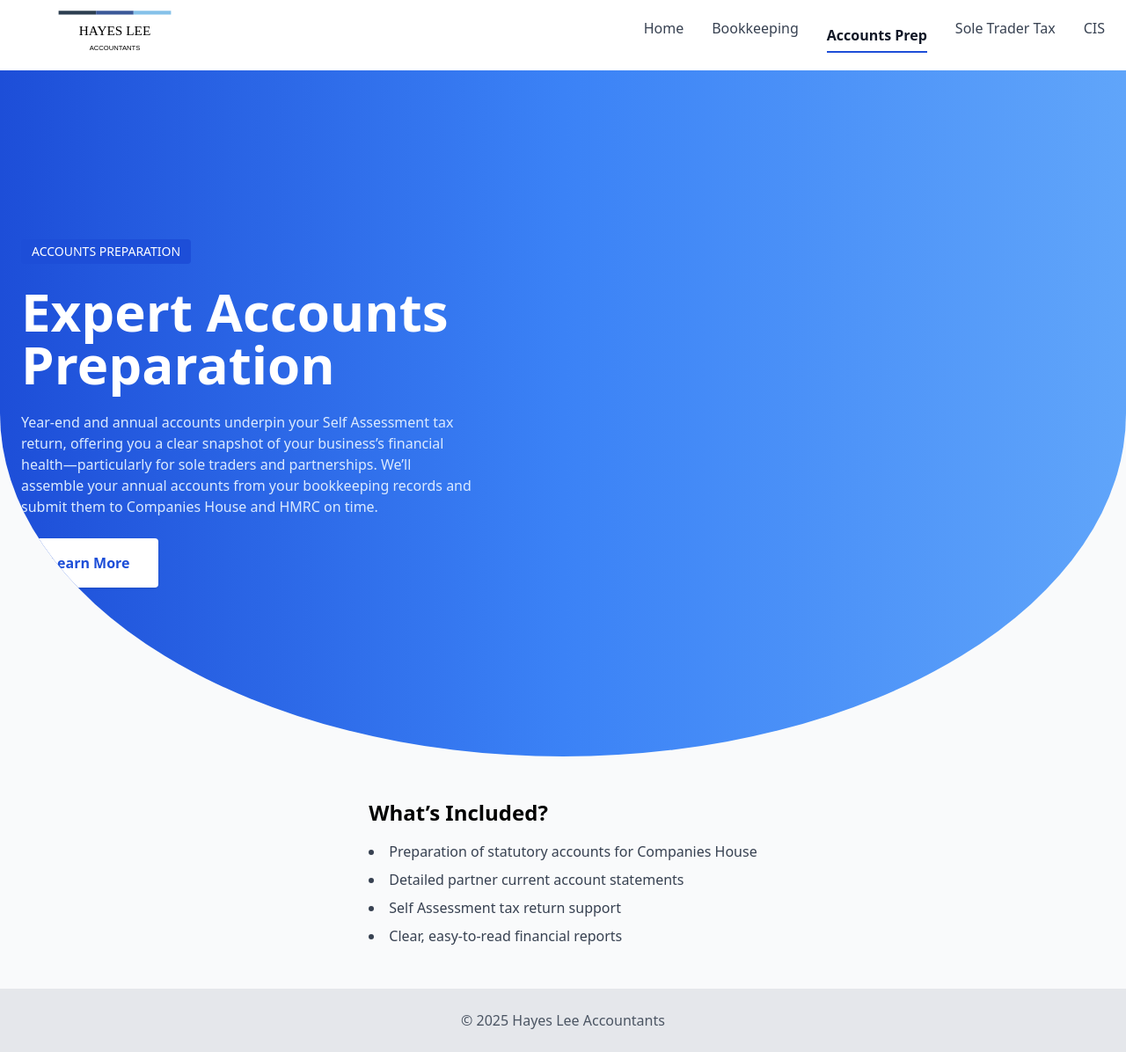
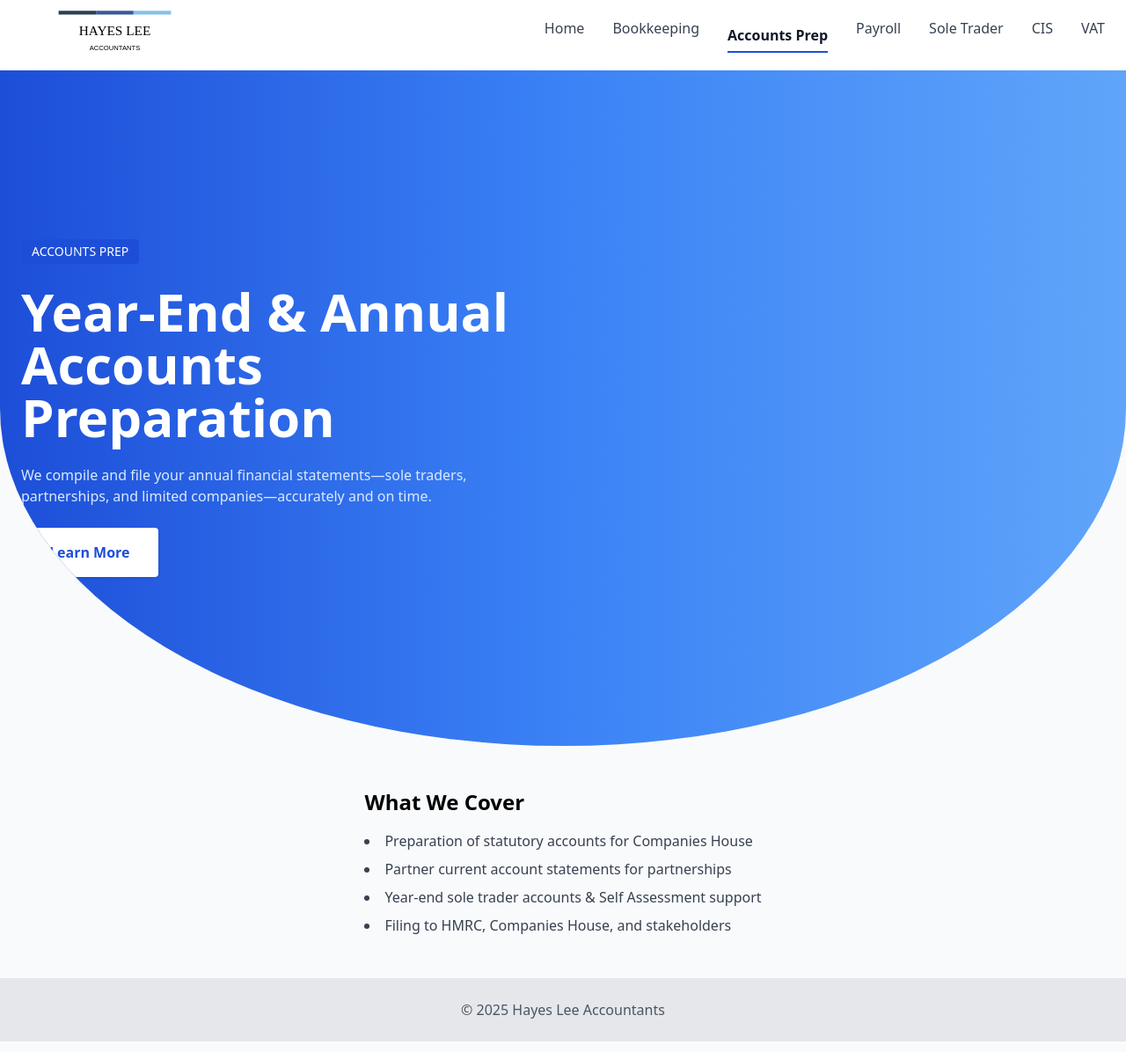
Before and after one commit to JordanHC9/my-site, a website: page dist/accounts-preparation.html in a window 1280 px wide. Shown: the whole page at 88% size. Drawn offline with Linux system fonts and the light colour scheme.

Commit message:
Update Accounts Prep page with full nav

```diff
--- a/dist/accounts-preparation.html
+++ b/dist/accounts-preparation.html
@@ -5,14 +5,6 @@
   <meta name="viewport" content="width=device-width, initial-scale=1.0"/>
   <title>Accounts Preparation | Hayes Lee Accountants</title>
   <link href="output.css" rel="stylesheet">
-  <style>
-    .clip-blob {
-      clip-path: polygon(
-        30% 0%, 100% 0%, 100% 70%, 80% 100%,
-        50% 90%, 20% 100%, 0% 80%, 0% 30%
-      );
-    }
-  </style>
 </head>
 <body class="flex flex-col min-h-screen bg-gray-50">
 
@@ -21,16 +13,12 @@
     <div class="max-w-7xl mx-auto px-6 flex items-center h-20">
       <!-- Logo -->
       <a href="index.html" class="flex-shrink-0">
-        <img
-          src="./images/hayes-lee-logo.svg"
-          alt="Hayes Lee Accountants"
-          class="h-16 w-auto"
-        />
+        <img src="./images/hayes-lee-logo.svg" alt="Hayes Lee Accountants" class="h-16 w-auto"/>
       </a>
       <!-- Menu Links -->
       <ul class="ml-auto flex space-x-8 text-gray-700">
-        <li><a href="index.html" class="py-2 hover:text-blue-700">Home</a></li>
-        <li><a href="bookkeeping.html" class="py-2 hover:text-blue-700">Bookkeeping</a></li>
+        <li><a href="index.html"                  class="py-2 hover:text-blue-700">Home</a></li>
+        <li><a href="bookkeeping.html"            class="py-2 hover:text-blue-700">Bookkeeping</a></li>
         <li>
           <a href="accounts-preparation.html"
              class="relative inline-block py-2 font-semibold text-gray-900">
@@ -38,8 +26,10 @@
             <span class="absolute bottom-0 left-0 w-full h-0.5 bg-blue-700"></span>
           </a>
         </li>
-        <li><a href="sole-trader-tax-return.html" class="py-2 hover:text-blue-700">Sole Trader Tax</a></li>
-        <li><a href="cis.html" class="py-2 hover:text-blue-700">CIS</a></li>
+        <li><a href="payroll.html"                class="py-2 hover:text-blue-700">Payroll</a></li>
+        <li><a href="sole-trader-tax-return.html" class="py-2 hover:text-blue-700">Sole Trader</a></li>
+        <li><a href="cis.html"                    class="py-2 hover:text-blue-700">CIS</a></li>
+        <li><a href="vat.html"                    class="py-2 hover:text-blue-700">VAT</a></li>
       </ul>
     </div>
   </nav>
@@ -47,19 +37,16 @@
   <!-- HERO SECTION -->
   <header class="relative bg-gradient-to-r from-blue-700 via-blue-500 to-blue-400 rounded-b-[70%] overflow-hidden">
     <div class="max-w-7xl mx-auto px-6 py-32 lg:py-48 flex flex-col lg:flex-row items-center">
-
       <!-- Left Hero Text -->
       <div class="lg:w-1/2 space-y-6 text-center lg:text-left">
         <span class="inline-block bg-blue-700 text-white uppercase text-sm font-medium px-3 py-1 rounded">
-          Accounts Preparation
+          Accounts Prep
         </span>
         <h1 class="mt-4 text-5xl lg:text-6xl font-extrabold text-white">
-          Expert Accounts Preparation
+          Year-End &amp; Annual Accounts Preparation
         </h1>
         <p class="mt-6 text-blue-100 max-w-lg">
-          Year-end and annual accounts underpin your Self Assessment tax return, offering you a clear snapshot of
-          your business’s financial health—particularly for sole traders and partnerships. We’ll assemble your annual
-          accounts from your bookkeeping records and submit them to Companies House and HMRC on time.
+          We compile and file your annual financial statements—sole traders, partnerships, and limited companies—accurately and on time.
         </p>
         <a href="#"
            class="inline-block mt-8 bg-white text-blue-700 font-semibold px-8 py-4 rounded shadow hover:bg-gray-100">
@@ -67,38 +54,36 @@
         </a>
       </div>
 
-      <!-- (Optional) Right Blob Image Placeholder -->
+      <!-- Optional Hero Image -->
       <!--
       <div class="lg:w-1/2 mt-12 lg:mt-0 flex justify-center">
         <div class="w-72 h-72 lg:w-96 lg:h-96 bg-white clip-blob shadow-lg overflow-hidden">
-          <img src="images/accounts-preparation-hero.jpg"
+          <img src="images/accounts-prep-hero.jpg"
                alt="Accounts Preparation"
                class="w-full h-full object-cover"/>
         </div>
       </div>
       -->
-
     </div>
   </header>
 
   <!-- MAIN CONTENT -->
   <main class="flex-grow max-w-7xl mx-auto px-6 py-12 space-y-8">
     <section>
-      <h2 class="text-2xl font-semibold mb-4">What’s Included?</h2>
+      <h2 class="text-2xl font-semibold mb-4">What We Cover</h2>
       <ul class="list-disc list-inside text-gray-700 space-y-2">
         <li>Preparation of statutory accounts for Companies House</li>
-        <li>Detailed partner current account statements</li>
-        <li>Self Assessment tax return support</li>
-        <li>Clear, easy-to-read financial reports</li>
+        <li>Partner current account statements for partnerships</li>
+        <li>Year-end sole trader accounts &amp; Self Assessment support</li>
+        <li>Filing to HMRC, Companies House, and stakeholders</li>
       </ul>
     </section>
-    <!-- Add more sections as required -->
+    <!-- Add more sections as needed -->
   </main>
 
   <!-- FOOTER -->
   <footer class="py-6 bg-gray-200 text-center text-gray-600">
     &copy; 2025 Hayes Lee Accountants
   </footer>
-
 </body>
 </html>
```
Also changed, not shown: dist/output.css.
